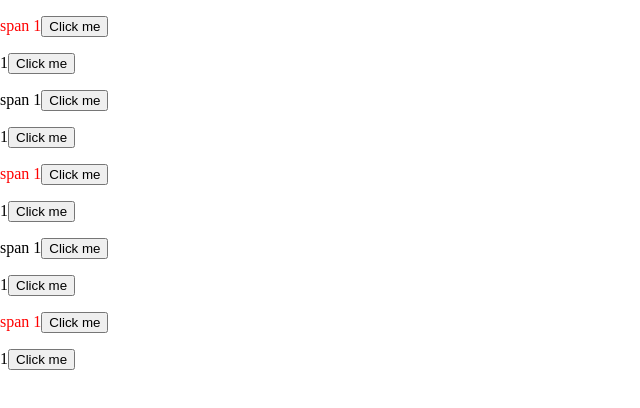
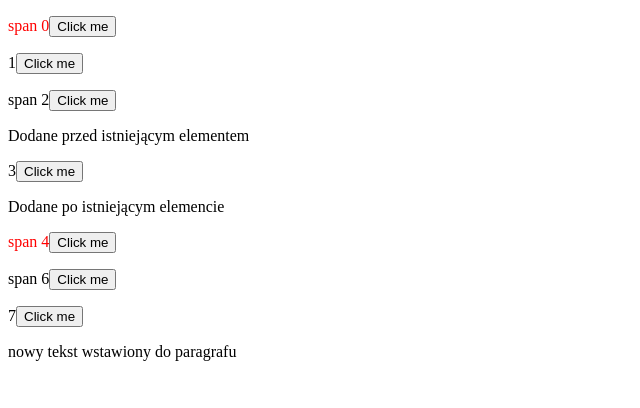
Before and after one commit to SliwK/Exercise-10.2, a plain HTML site: page index.html in a window 1280 px wide. Shown: the whole page, without its empty margins (0-640 px from the left). Drawn offline with nearby package versions, Linux system fonts and the light colour scheme; files that its build step writes are made by us from their sources.

Commit message:
Add code to js

```diff
--- a/index.html
+++ b/index.html
@@ -3,40 +3,40 @@
 <head>
   <meta charset="utf-8">
   <title>Exercise-10.2</title>
-  <link rel="stylesheet" type="text/css" href="style.css">
+  <link rel="stylesheet" type="css/css" href="style.css">
   <script src="https://ajax.googleapis.com/ajax/libs/jquery/1.12.4/jquery.min.js"></script>
 </head>
 <body>
-  <div class="container">
+  <div id="container">
     <div>
-    	<p><span>span 1</span></p>
+    	<p><span>span 0</span></p>
     </div>
     <div>
-    	<p>1</p>
+    	<p class="second secondParagraf">1</p>
     </div>
     <div>
-    	<p><span>span 1</span></p>
+    	<p><span>span 2</span></p>
     </div>
     <div>
-    	<p>1</p>
+    	<p>3</p>
     </div>
     <div>
-    	<p><span>span 1</span></p>
+    	<p><span>span 4</span></p>
     </div>
     <div>
-    	<p>1</p>
+    	<p id="hideMe">5</p>
     </div>
     <div>
-    	<p><span>span 1</span></p>
+    	<p  class="thirdParagraf"><span>span 6</span></p>
     </div>
     <div>
-    	<p>1</p>
+    	<p>7</p>
     </div>
     <div>
-    	<p><span>span 1</span></p>
+    	<p><span>span 8</span></p>
     </div>
     <div>
-    	<p>1</p>
+    	<p>9</p>
     </div>
   </div>
 
--- a/js/scripts.js
+++ b/js/scripts.js
@@ -1,5 +1,5 @@
-var span = $("span");
-span.each(function(index, element) {
+var $span = $("span");
+$span.each(function(index, element) {
     if(index % 2 == 0) {
       	$(element).css('color', 'red');
     }
@@ -8,12 +8,41 @@ span.each(function(index, element) {
 //$("span:even").css('color', 'red');
 
 
-var paragraphs = $('p');
-paragraphs.each(function(index, element) {
-  var button = '<button class="btn" data-tmp="' + index + '">Click me</button>';
-  $(element).append(button);
+var $paragraphs = $('p');
+$paragraphs.each(function(index, element) {
+  var $button = '<button class="btn" data-tmp="' + index + '">Click me</button>';
+  $(element).append($button);
 });
 
 $("button").click(function(){
 	alert($(this).attr("data-tmp"));
 });
+
+//dodaj klasę do elementu
+$("p:first").addClass("firstParagraf");
+
+//usuń klasę z elementy
+$("p:nth(1)").removeClass("second");
+
+//dodaj jakiś atrybut (np. data-test) do elementu
+$("p:nth(2)").append().attr("data-test", "tested");
+
+//pobierz wartosc jakiegos atrybutu
+var $classValue = $("p:nth(6)").attr("class");
+console.log("sixth paragraf - class value : " + $classValue);
+
+//usuń element - usuwamy 9 paragraf
+$("p:nth(9)").remove();
+
+// dodaj jakis element PRZED istniejacym elementem
+$("<p>Dodane przed istniejącym elementem</p>").insertBefore("p:nth(3)");
+
+//dodaj element PO istniejacym elemencie
+$("<p>Dodane po istniejącym elemencie</p>").insertAfter("p:nth(4)");
+
+//ukryj element (potem pokaż element)
+$("#hideMe").hide();
+console.log("paragraf hidden");
+
+//zmień treść w jakimś elemencie
+$("p:last").text("nowy tekst wstawiony do paragrafu");
```
